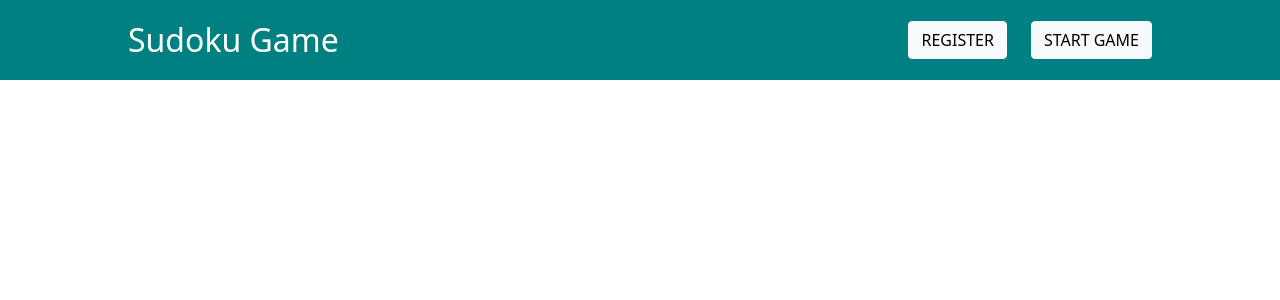
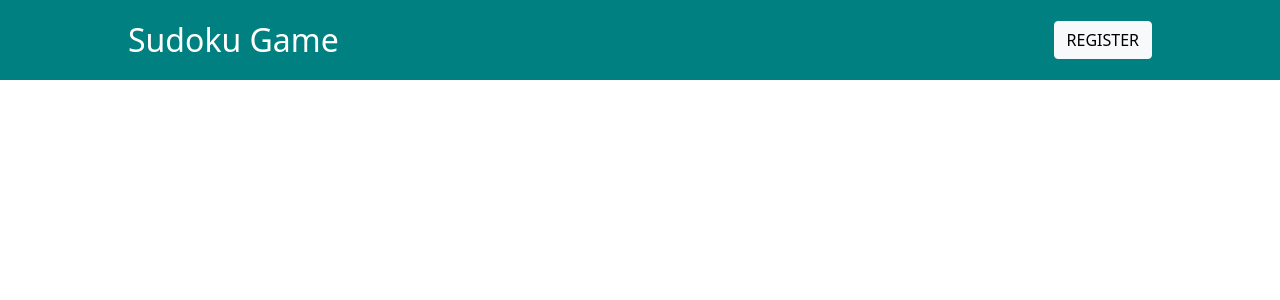
Before and after one commit to venitha1296/POC-SUDOKU, a React (Create React App) app: page / in a window 1280 px wide. Shown: the top 300 px of the page. Built offline with nearby package versions, Linux system fonts and the light colour scheme.

Commit message:
allowing to start game without registering bug fix

```diff
--- a/src/Components/Home/Home.jsx
+++ b/src/Components/Home/Home.jsx
@@ -43,7 +43,7 @@ const Home = () => {
         </li>
          }
          {
-          name == undefined &&
+          name != undefined &&
           <li><DifficultyModal name={name}/> </li>
          }
         </ul>
```
